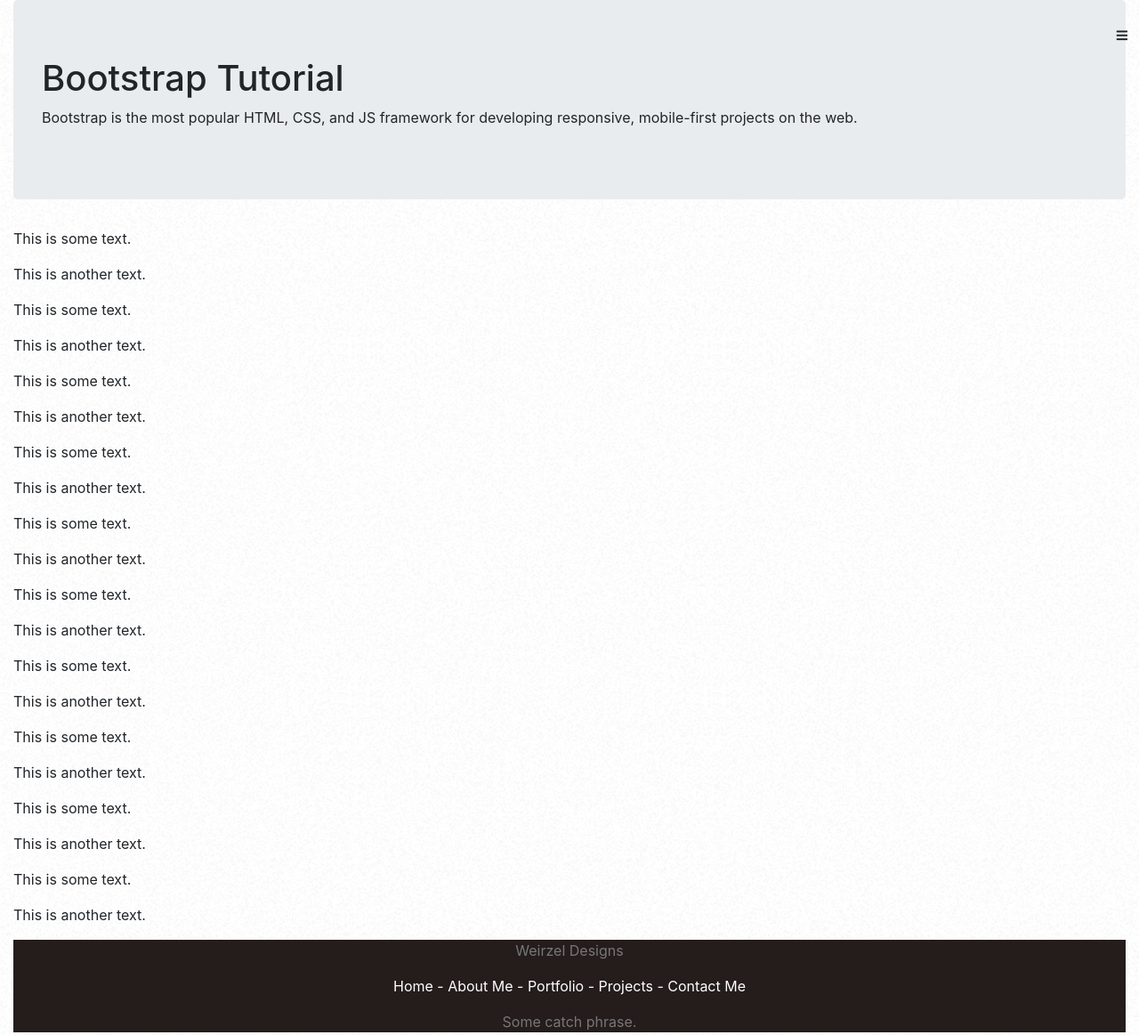
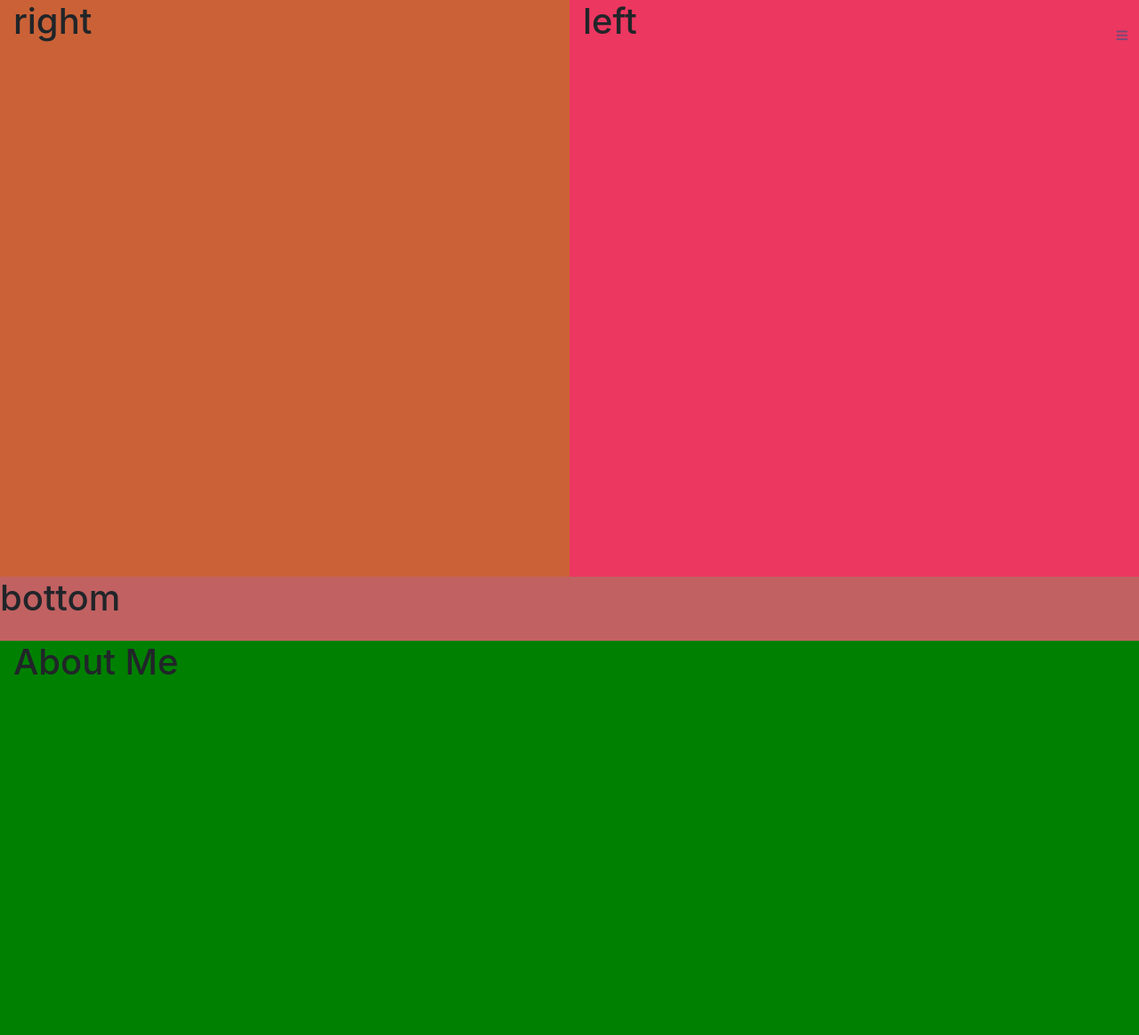
Before and after one commit to justinDeu/project-ew, a plain HTML site: page index.html in a window 1280 px wide. Shown: the top 1163 px of the page at 89% size. Drawn offline with nearby package versions, Linux system fonts and the light colour scheme.

Commit message:
positioned elements

```diff
--- a/index.html
+++ b/index.html
@@ -38,34 +38,27 @@
 
 <body>
     <div id="sidebar"></div>
-    <div class="content container-fluid">
-
-        <div class="jumbotron">
-          <h1>Bootstrap Tutorial</h1>
-          <p>Bootstrap is the most popular HTML, CSS, and JS framework for developing
-          responsive, mobile-first projects on the web.</p>
+    <divclass="content container-fluid">
+        <div id="index-header" class="container-fluid">
+            <div id="index-header-info" class="row row-first">
+                <div class="right-col col-md-12 col-lg-6">
+                    <h1>right</h1>
+                </div>
+                <div class="left-col col-md-12 col-lg-6">
+                    <h1>left</h1>
+                </div>
+            </div>
+            <div class="row scroll-down">
+                <h1>bottom</h1>
+            </div>
         </div>
-        <p>This is some text.</p>
-        <p>This is another text.</p>
-        <p>This is some text.</p>
-        <p>This is another text.</p>
-        <p>This is some text.</p>
-        <p>This is another text.</p>
-        <p>This is some text.</p>
-        <p>This is another text.</p>
-        <p>This is some text.</p>
-        <p>This is another text.</p>
-        <p>This is some text.</p>
-        <p>This is another text.</p>
-        <p>This is some text.</p>
-        <p>This is another text.</p>
-        <p>This is some text.</p>
-        <p>This is another text.</p>
-        <p>This is some text.</p>
-        <p>This is another text.</p>
-        <p>This is some text.</p>
-        <p>This is another text.</p>
-        <div id="footer"></div>
+        <div id="index-about" class ="container-fluid">
+            <h1>About Me</h1>
+        </div>
+        <div id="index-work" class="container-fluid">
+            <h1>My Work</h1>
+        </div>
+        <div id="footer" class="container-fluid"></div>
     </div>
 </body>
 </html>
--- a/scss/pages/_page-index.scss
+++ b/scss/pages/_page-index.scss
@@ -0,0 +1,35 @@
+#index-header {
+    height: 90vh;
+    background: red;
+
+    .row-first {
+        min-height: 90%;
+    }
+
+    .right-col {
+        min-height: 90%;
+        background: rgba(143, 214, 121, 0.459)
+    }
+
+    .left-col {
+        min-height: 90%;
+        background: rgba(214, 121, 209, 0.459)
+    }
+
+    .scroll-down {
+        min-height: 10%;
+        position: relative;
+        bottom: 0;
+        background: rgba(121, 211, 214, 0.459)
+    }
+}
+
+#index-about {
+    height: 500px;
+    background: green;
+}
+
+#index-work {
+    height: 500px;
+    background: yellow;
+}
```
Also changed, not shown: css/main.css.
